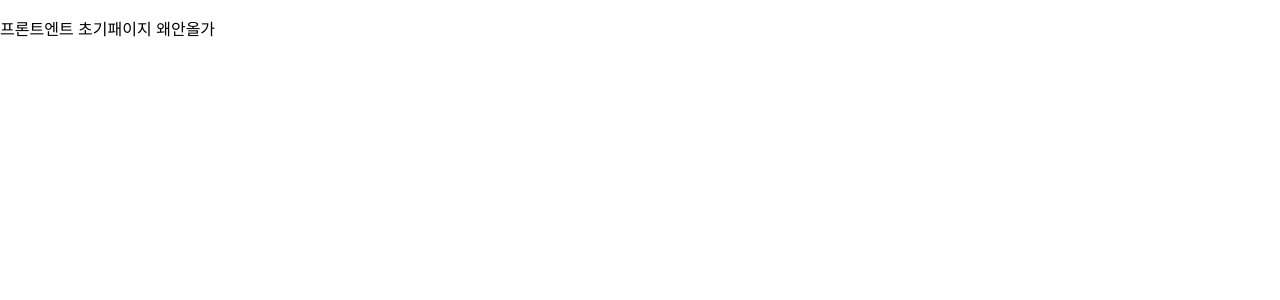
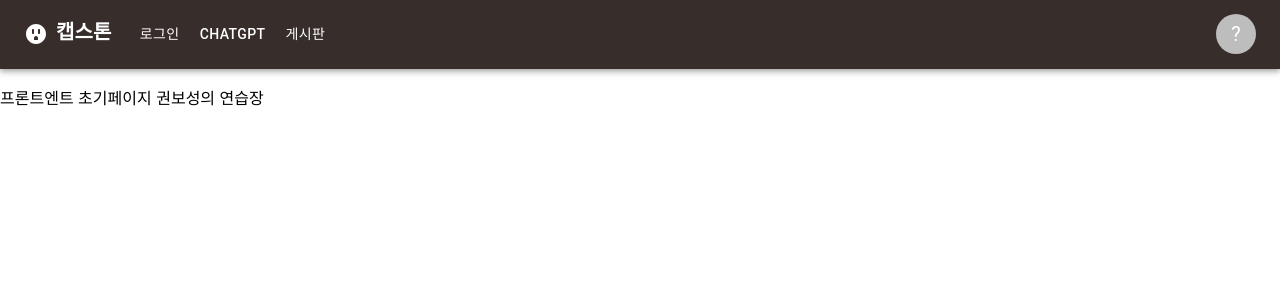
Before and after one commit to Kbigstar/Capstone_React_NodeJS, a React (Create React App) app in the folder client/my-app/: page / in a window 1280 px wide. Shown: the top 300 px of the page. Built offline with nearby package versions, Linux system fonts and the light colour scheme.

Commit message:
라우터활용 및 앱바 제작

```diff
--- a/client/my-app/package.json
+++ b/client/my-app/package.json
@@ -3,11 +3,16 @@
   "version": "0.1.0",
   "private": true,
   "dependencies": {
+    "@emotion/react": "^11.10.6",
+    "@emotion/styled": "^11.10.6",
+    "@mui/icons-material": "^5.11.11",
+    "@mui/material": "^5.11.15",
     "@testing-library/jest-dom": "^5.16.5",
     "@testing-library/react": "^13.4.0",
     "@testing-library/user-event": "^13.5.0",
     "react": "^18.2.0",
     "react-dom": "^18.2.0",
+    "react-router-dom": "^6.10.0",
     "react-scripts": "5.0.1",
     "web-vitals": "^2.1.4"
   },
--- a/client/my-app/src/App.js
+++ b/client/my-app/src/App.js
@@ -1,15 +1,16 @@
+import { BrowserRouter, Route, Routes } from "react-router-dom";
+import AppBar from "./component/AppBar";
+import MainPage from "./component/MainPage";
+
+
 function App() { //kwon bo sung
   return (
-    <div className="App">
-      <header className="App-header">
-
-        <p>
-          프론트엔트 초기패이지
-
-          왜안올가
-        </p>
-      </header>
-    </div>
+    <BrowserRouter>
+      <AppBar />
+      <Routes>
+        <Route path="/" element={<MainPage />} />
+      </Routes>
+    </BrowserRouter>
   );
 }
 
--- /dev/null
+++ b/client/my-app/src/component/AppBar.js
@@ -0,0 +1,164 @@
+import * as React from 'react';
+import AppBar from '@mui/material/AppBar';
+import Box from '@mui/material/Box';
+import Toolbar from '@mui/material/Toolbar';
+import IconButton from '@mui/material/IconButton';
+import Typography from '@mui/material/Typography';
+import Menu from '@mui/material/Menu';
+import MenuIcon from '@mui/icons-material/Menu';
+import Container from '@mui/material/Container';
+import Avatar from '@mui/material/Avatar';
+import Button from '@mui/material/Button';
+import Tooltip from '@mui/material/Tooltip';
+import MenuItem from '@mui/material/MenuItem';
+import OutletIcon from '@mui/icons-material/Outlet';
+
+const pages = ['로그인', 'ChatGPT', '게시판'];
+const settings = ['내 정보', '회원가입', '로그아웃'];
+
+//MUI에 있는 App Bar 탭 참고
+
+function ResponsiveAppBar() { //Responsive를 지우고 AppBar로 이라인과 맨아랫줄을 바꾸려했으나 그러면 오류생김!!
+  const [anchorElNav, setAnchorElNav] = React.useState(null);
+  const [anchorElUser, setAnchorElUser] = React.useState(null);
+
+  const handleOpenNavMenu = (event) => {
+    setAnchorElNav(event.currentTarget);
+  };
+  const handleOpenUserMenu = (event) => {
+    setAnchorElUser(event.currentTarget);
+  };
+
+  const handleCloseNavMenu = () => {
+    setAnchorElNav(null);
+  };
+
+  const handleCloseUserMenu = () => {
+    setAnchorElUser(null);
+  };
+
+  return (
+    <AppBar position="static" style={{ background: '#372D2B'}}>
+      <Container maxWidth="xl">
+        <Toolbar disableGutters>
+          <OutletIcon sx={{ display: { xs: 'none', md: 'flex' }, mr: 1 }} />
+          <Typography
+            variant="h6"
+            noWrap
+            component="a"
+            href="/"
+            sx={{
+              mr: 2,
+              display: { xs: 'none', md: 'flex' },
+              fontFamily: 'monospace',
+              fontWeight: 700,
+              //letterSpacing: '.3rem', 자간설정
+              color: 'inherit',
+              textDecoration: 'none',
+            }}
+          >
+            캡스톤
+          </Typography>
+
+          <Box sx={{ flexGrow: 1, display: { xs: 'flex', md: 'none' } }}>
+            <IconButton
+              size="large"
+              aria-label="account of current user"
+              aria-controls="menu-appbar"
+              aria-haspopup="true"
+              onClick={handleOpenNavMenu}
+              color="inherit"
+            >
+              <MenuIcon />
+            </IconButton>
+            <Menu
+              id="menu-appbar"
+              anchorEl={anchorElNav}
+              anchorOrigin={{
+                vertical: 'bottom',
+                horizontal: 'left',
+              }}
+              keepMounted
+              transformOrigin={{
+                vertical: 'top',
+                horizontal: 'left',
+              }}
+              open={Boolean(anchorElNav)}
+              onClose={handleCloseNavMenu}
+              sx={{
+                display: { xs: 'block', md: 'none' },
+              }}
+            >
+              {pages.map((page) => (
+                <MenuItem key={page} onClick={handleCloseNavMenu}>
+                  <Typography textAlign="center">{page}</Typography>
+                </MenuItem>
+              ))}
+            </Menu>
+          </Box>
+          <OutletIcon sx={{ display: { xs: 'flex', md: 'none' }, mr: 1 }} />
+          <Typography
+            variant="h5"
+            noWrap
+            component="a"
+            href=""
+            sx={{
+              mr: 2,
+              display: { xs: 'flex', md: 'none' },
+              flexGrow: 1,
+              fontFamily: 'monospace',
+              fontWeight: 700,
+              letterSpacing: '.3rem',
+              color: 'inherit',
+              textDecoration: 'none',
+            }}
+          >
+            캡스톤
+          </Typography>
+          <Box sx={{ flexGrow: 1, display: { xs: 'none', md: 'flex' } }}>
+            {pages.map((page) => (
+              <Button
+                key={page}
+                onClick={handleCloseNavMenu}
+                sx={{ my: 2, color: 'white', display: 'block' }}
+              >
+                {page}
+              </Button>
+            ))}
+          </Box>
+
+          <Box sx={{ flexGrow: 0 }}>
+            <Tooltip title="Open settings">
+              <IconButton onClick={handleOpenUserMenu} sx={{ p: 0 }}>
+                <Avatar>?</Avatar>
+              </IconButton>
+            </Tooltip>
+            <Menu
+              sx={{ mt: '45px' }}
+              id="menu-appbar"
+              anchorEl={anchorElUser}
+              anchorOrigin={{
+                vertical: 'top',
+                horizontal: 'right',
+              }}
+              keepMounted
+              transformOrigin={{
+                vertical: 'top',
+                horizontal: 'right',
+              }}
+              open={Boolean(anchorElUser)}
+              onClose={handleCloseUserMenu}
+            >
+              {settings.map((setting) => (
+                <MenuItem key={setting} onClick={handleCloseUserMenu}>
+                  <Typography textAlign="center">{setting}</Typography>
+                </MenuItem>
+              ))}
+            </Menu>
+          </Box>
+        </Toolbar>
+      </Container>
+    </AppBar>
+  );
+}
+export default ResponsiveAppBar;
--- /dev/null
+++ b/client/my-app/src/component/MainPage.js
@@ -0,0 +1,13 @@
+function MainPage(){
+
+    return  <div className="App">
+    <header className="App-header">
+
+      <p>
+        프론트엔트 초기페이지 권보성의 연습장
+      </p>
+    </header>
+  </div>
+
+}
+export default MainPage;
```
Also changed, not shown: 1 other file (tests, documents, lock files or other folders).
